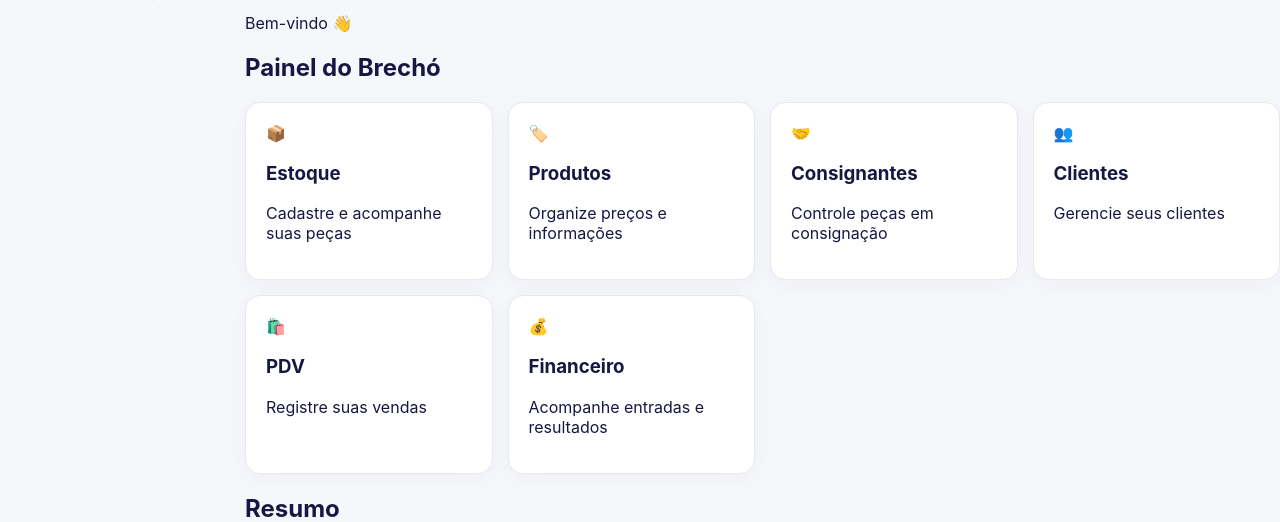
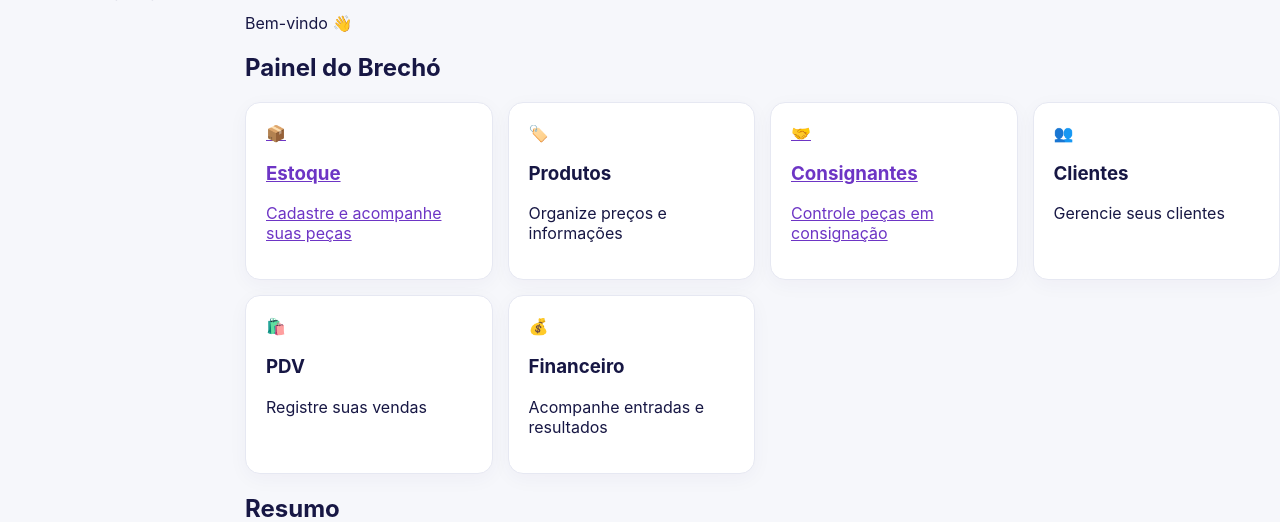
Before and after one commit to jhebrecho/brechopro, a FastAPI app: page / in a window 1280 px wide. Shown: the part 79-601 px from the top of the page. Run offline with FastAPI, Linux system fonts and the light colour scheme; the visitor is signed in with stand-in values (Sample User, id 1); data comes from the database, SQL or seed files in the repository; data that the repository does not hold is empty.

Commit message:
Update dashboard.html

```diff
--- a/templates/dashboard.html
+++ b/templates/dashboard.html
@@ -28,13 +28,13 @@
 
             <section class="cards">
 
-                <div class="card">
+                <a href="/estoque" class="card"
                     <span>📦</span>
                     <div>
                         <h3>Estoque</h3>
                         <p>Cadastre e acompanhe suas peças</p>
                     </div>
-                </div>
+                </a>
 
                 <div class="card">
                     <span>🏷️</span>
@@ -44,13 +44,13 @@
                     </div>
                 </div>
 
-                <div class="card">
+                <a href="/estoque" class="card">
                     <span>🤝</span>
                     <div>
                         <h3>Consignantes</h3>
                         <p>Controle peças em consignação</p>
                     </div>
-                </div>
+                </a>
 
                 <div class="card">
                     <span>👥</span>
```
